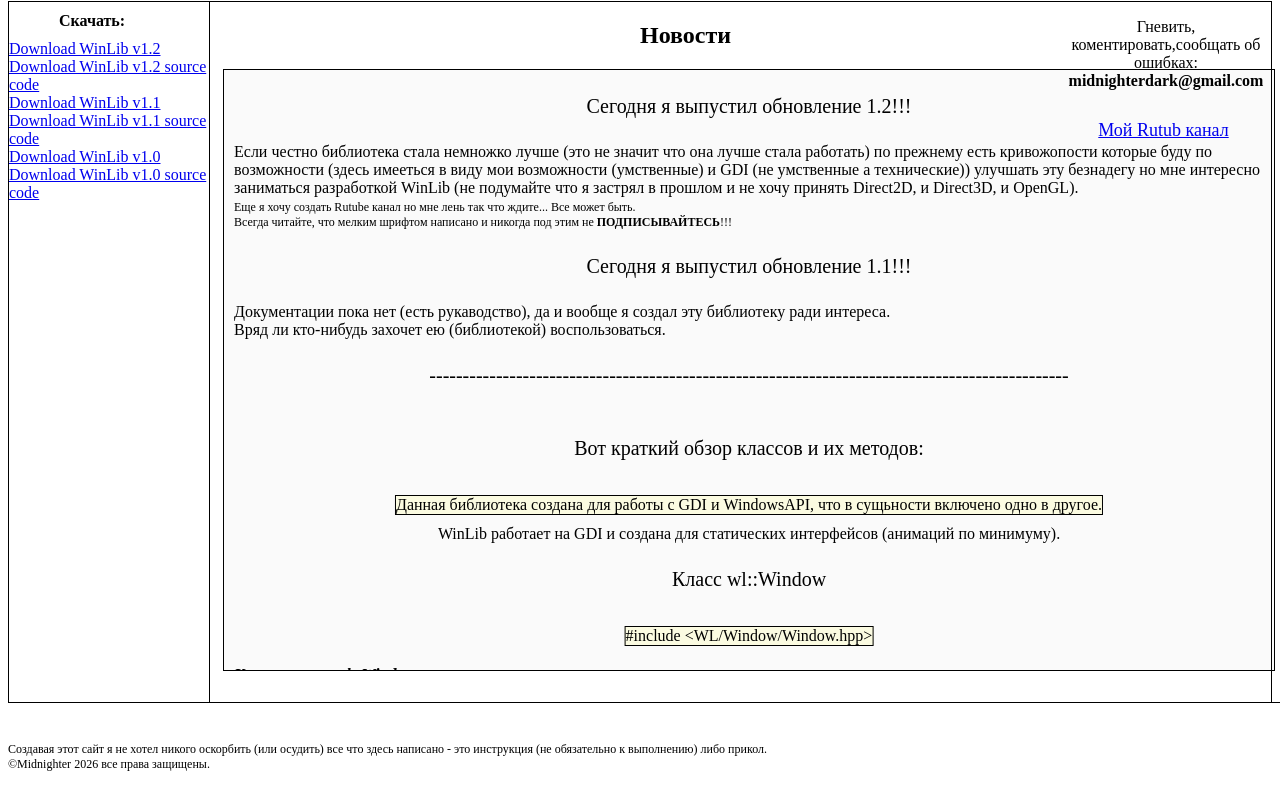
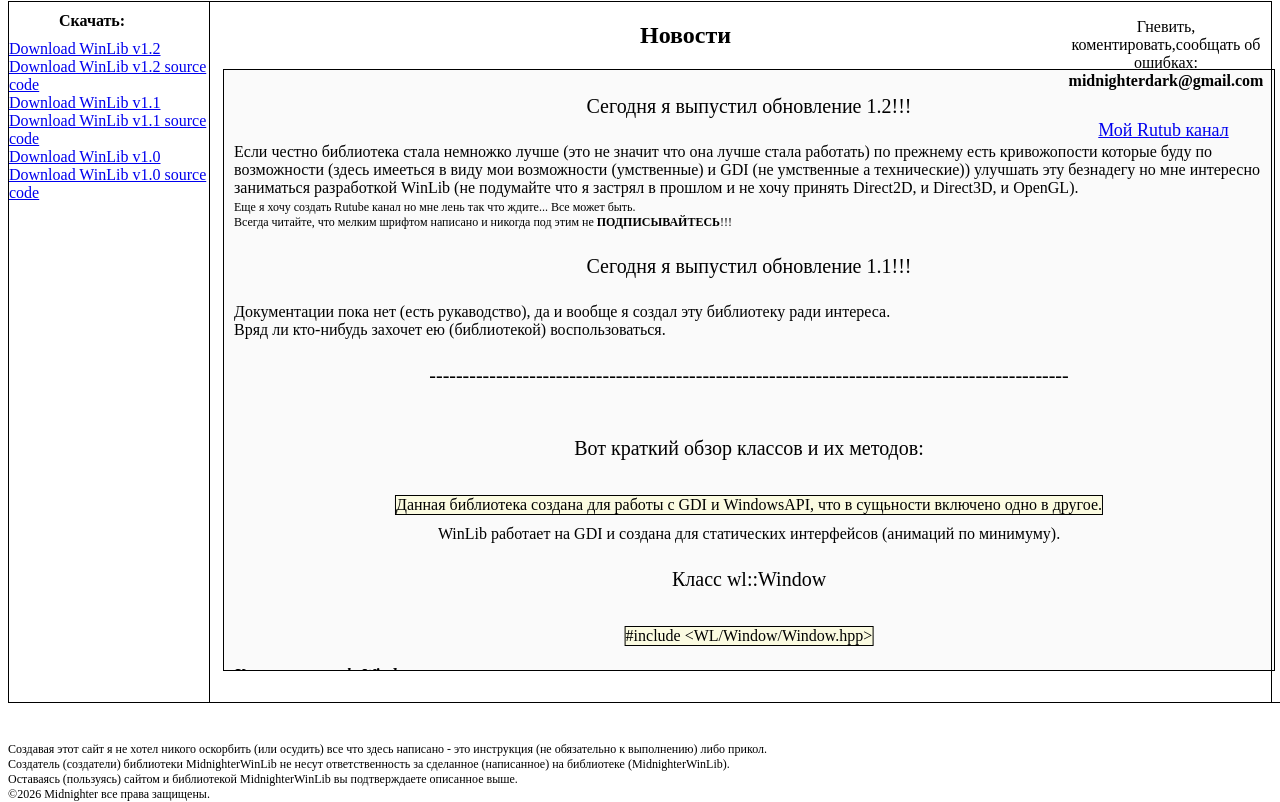
Before and after one commit to MidnighterDark/MidnighterWinLib, a plain HTML site: page index.html in a window 1280 px wide. Shown: the part 68-870 px from the top of the page. Before the commit the page ends 840 px from the top, so only its background shows below. Drawn offline with Linux system fonts and the light colour scheme.

Commit message:
Update web-site.
Some items have been added to the terms of use for the website and library.

```diff
--- a/index.html
+++ b/index.html
@@ -979,7 +979,14 @@
 				что здесь написано - это инструкция (не обязательно к
 				выполнению) либо прикол.
 				<br />
-				©Midnighter <DATE />
+				Создатель (создатели) библиотеки MidnighterWinLib не несут
+				ответственность за сделанное (написанное) на библиотеке
+				(MidnighterWinLib).
+				<br />
+				Оставаясь (пользуясь) сайтом и библиотекой MidnighterWinLib вы
+				подтверждаете описанное выше.
+				<br />
+				©<COPYRIGHT />
 			</p>
 		</div>
 		<br /><br /><br /><br />
--- a/main_page.js
+++ b/main_page.js
@@ -26,9 +26,9 @@ document.addEventListener("DOMContentLoaded", () => {
 				c.style.animation = "none";
 			}, 250);
 		});
-
-	document.getElementsByTagName("DATE")[0].innerHTML =
-		new Date().getFullYear().toString() + String(" все права защищены.");
+	document.getElementsByTagName("COPYRIGHT")[0].innerHTML =
+		new Date().getFullYear().toString() +
+		String(" Midnighter все права защищены.");
 	//Resize
 	document.addEventListener("resize", () => {});
 });
```
